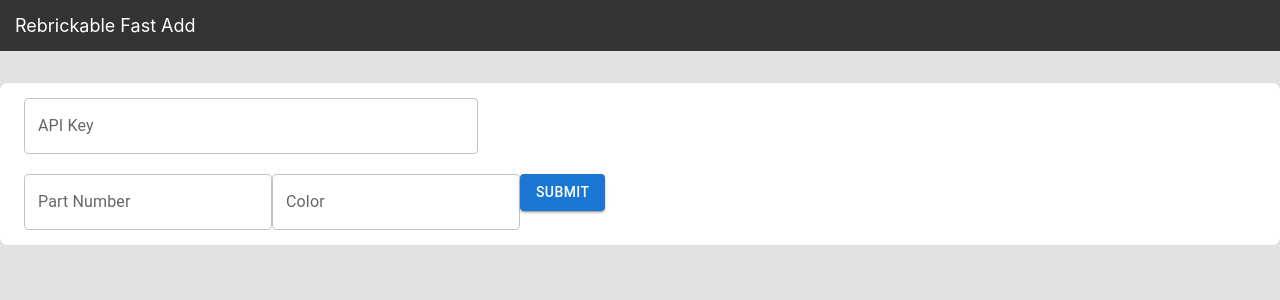
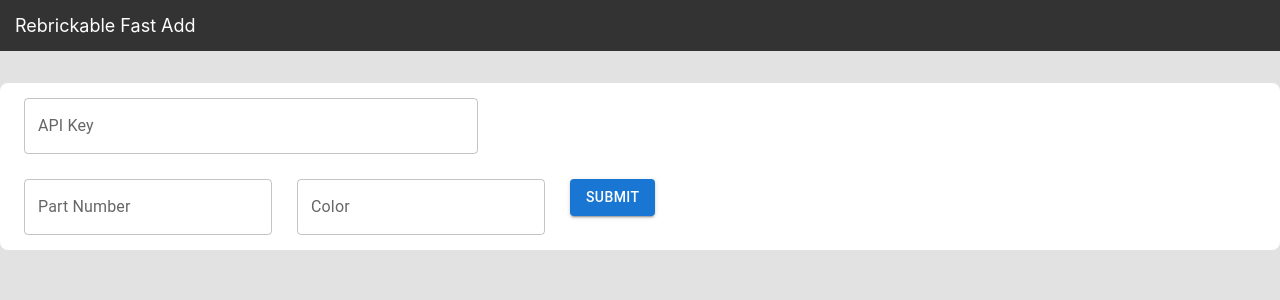
Before and after one commit to Drew-Killeen/RebrickableFastAdd, a React (Create React App) app: page / in a window 1280 px wide. Shown: the top 300 px of the page. Built offline with nearby package versions, Linux system fonts and the light colour scheme.

Commit message:
Move part fields to their own component

```diff
--- a/src/App.css
+++ b/src/App.css
@@ -17,3 +17,9 @@
   padding: 15px;
   border-radius: 8px;
 }
+.part-field {
+  margin-top: 25px;
+}
+.text-input-field {
+  margin-right: 25px;
+}
--- a/src/App.tsx
+++ b/src/App.tsx
@@ -8,8 +8,6 @@
 
 export default function App() {
   const [apiKey, setApiKey] = useState("");
-  const [partNum, setPartNum] = useState("");
-  const [partColor, setPartColor] = useState("");
 
   useEffect(() => {
     const savedApiKey = localStorage.getItem("rebrickableApiKey");
@@ -17,10 +15,6 @@
       setApiKey(savedApiKey);
     }
   }, []);
-
-  const handleSubmit = async () => {
-    console.log(await getPartInfo(partNum, apiKey));
-  };
 
   const updateApiKey = (val: string) => {
     setApiKey(val);
@@ -41,8 +35,23 @@
             updateApiKey(e.target.value);
           }}
         />
-        <br />
-        <br />
+        <PartFields apiKey={apiKey} />
+      </Container>
+    </>
+  );
+}
+
+function PartFields({ apiKey }: { apiKey: string }) {
+  const [partNum, setPartNum] = useState("");
+  const [partColor, setPartColor] = useState("");
+
+  const handleSubmit = async () => {
+    console.log(await getPartInfo(partNum, apiKey));
+  };
+
+  return (
+    <div className="part-field">
+      <span className="text-input-field">
         <TextField
           id="outlined-basic"
           label="Part Number"
@@ -52,6 +61,8 @@
             setPartNum(e.target.value);
           }}
         />
+      </span>
+      <span className="text-input-field">
         <TextField
           id="outlined-basic"
           label="Color"
@@ -61,11 +72,11 @@
             setPartColor(e.target.value);
           }}
         />
-        <Button variant="contained" onClick={handleSubmit}>
-          Submit
-        </Button>
-      </Container>
-    </>
+      </span>
+      <Button variant="contained" onClick={handleSubmit}>
+        Submit
+      </Button>
+    </div>
   );
 }
 
```
